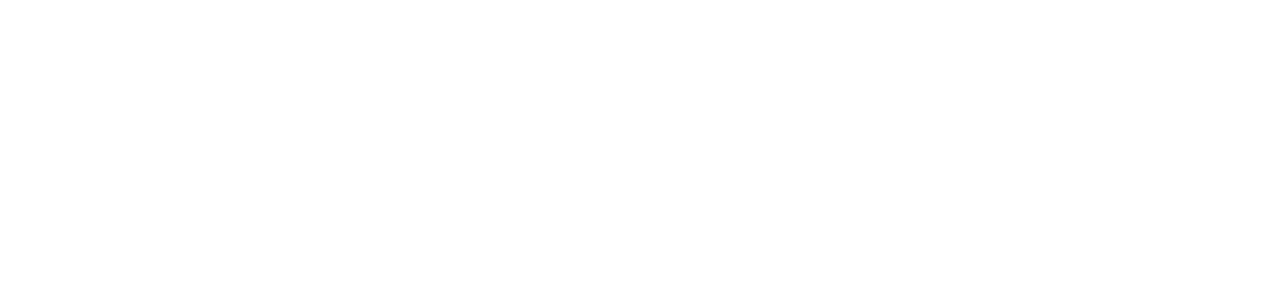
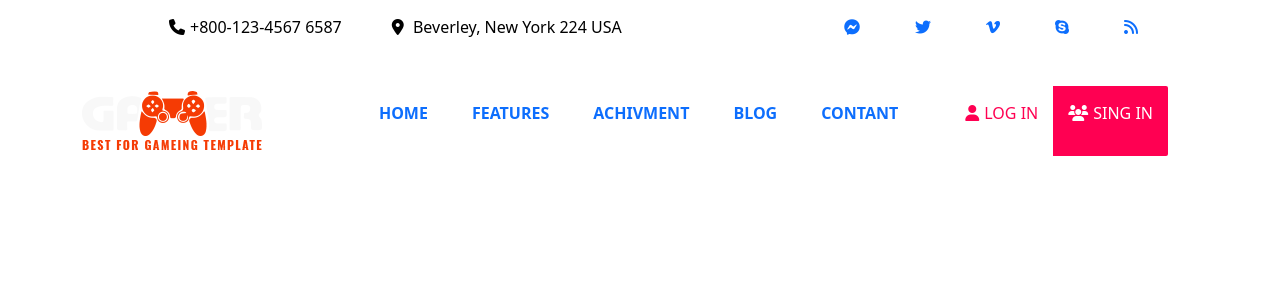
Before and after one commit to Pippo1997/proj-html-vuejs, a Vue app: page / in a window 1280 px wide. Shown: the top 300 px of the page. Built offline with nearby package versions, Linux system fonts and the light colour scheme.

Commit message:
aggiunta navbar reattiva + content bottom header

```diff
--- a/src/components/AppHeader.vue
+++ b/src/components/AppHeader.vue
@@ -1,6 +1,30 @@
 <script>
+import AppNavbar from './AppNavbar.vue'
 export default {
-
+  components: {
+    AppNavbar,
+  },
+  data() {
+    return{
+      Menu:[
+        {
+          label: 'Home',
+        },
+        {
+          label: 'Features',
+        },
+        {
+          label: 'Achivment',
+        },
+        {
+          label: 'Blog',
+        },
+        {
+          label: 'Contant',
+        },
+      ]
+    }
+  }
 }
 </script>
 
@@ -39,7 +63,22 @@
         </div>
       </div>
       <div class="header-bottom">
-
+        <div class="d-flex flex-wrap align-items-center justify-content-between">
+          <div class="logo">
+            <img src="/imgs/logo.png" alt="logo">
+          </div>
+          <div class="menu d-flex">
+            <AppNavbar :Menu="Menu"/>
+            <a href="/" class="login">
+              <i class="fa-solid fa-user"></i>
+              <span>LOG IN</span>
+            </a>
+            <a href="/" class="sing-up">
+              <i class="fa-solid fa-users"></i>
+              <span>SING IN</span>
+            </a>
+          </div>
+        </div>
       </div>
     </div>
   </header>
@@ -56,6 +95,16 @@
 
     li{
       padding: 15px 25px;
+
+      &::after{
+        content: "";
+        height: 120%;
+        width: 1px;
+        background-color: rgba(255, 255, 255, 0.1);
+        left: -20px;
+        top: -7px;
+        transform: rotate(-25deg);
+      }
     }
   }
 
@@ -64,6 +113,64 @@
 
     li{
       padding: 15px 25px;
+
+      &::after{
+        content: "";
+        height: 120%;
+        width: 1px;
+        background-color: rgba(255, 255, 255, 0.1);
+        right: 0;
+        top: -5px;
+        transform: rotate(25deg);
+      }
+    }
+  }
+}
+
+.header-bottom{
+
+  .menu{
+    margin-right: 30px;
+
+    .login{
+      padding: 15px;
+      color: #ff0052;
+      border-radius: 2px 0 0 2px;
+
+      &::before{
+        content: "";
+        bottom: 0;
+        left: 1px;
+        height: 2px;
+        width: 100%;
+        background: #ff0052;
+      }
+    }
+
+    .sing-up{
+      padding: 15px;
+      color: white;
+      border-radius: 0 2px 2px 0;
+      background: #ff0052;
+
+      &::before{
+        content: "";
+        bottom: 0;
+        left: 1px;
+        height: 2px;
+        width: 100%;
+        background:white;
+        border-radius: 2px;
+      }
+
+      &::after{
+        content: "";
+        bottom: 0;
+        right: -1px;
+        width: 2px;
+        height: calc(100% - 2px);
+        background:white;
+      }
     }
   }
 }
--- /dev/null
+++ b/src/components/AppNavbar.vue
@@ -0,0 +1,32 @@
+<script>
+export default {
+  props: {
+    Menu: Array
+  }
+}
+</script>
+
+<template lang="">
+  <nav class="d-flex flex-wrap align-items-center justify-content-between">
+    <ul class="d-flex">
+        <li v-for="(item, index) in Menu" :key="index">
+            <a href="/">{{ item.label }}</a>
+        </li>
+    </ul>
+  </nav>
+</template>
+
+<style lang="scss">
+
+    nav{
+        margin-right: 30px;
+
+        li{
+            color: #fff;
+            font-size: 1rem;
+            font-weight: 700;
+            padding: 15px 22px;
+            text-transform: uppercase;
+        }
+    }
+</style>
--- a/src/styles/generals.scss
+++ b/src/styles/generals.scss
@@ -8,7 +8,7 @@
 }
 
 body{
-    color:white;
+    color:black;
 }
 
 ul{
@@ -20,5 +20,5 @@
 }
 
 a{
-    color: white;
+    text-decoration: none;
 }
```
